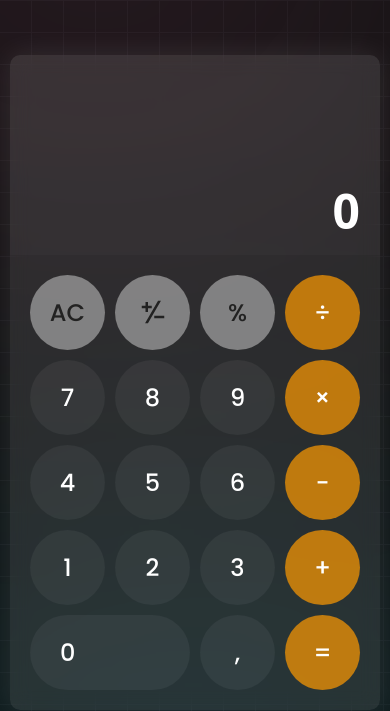
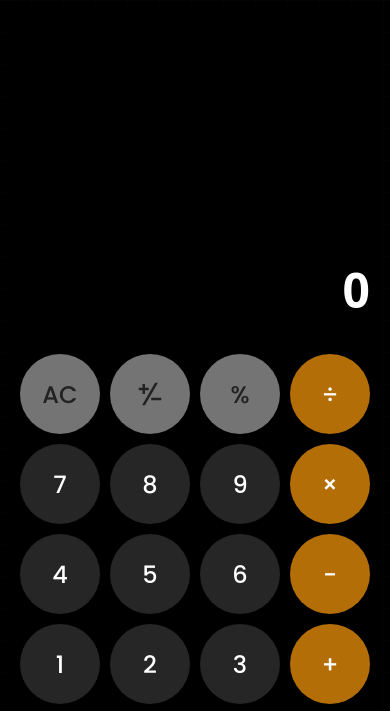
Before and after one commit to rzanrzal/IOS-Calculator-in-JS, a plain HTML site: page index.html in a window 390 px wide. Shown: the top 711 px of the page. Drawn offline with Linux system fonts and the light colour scheme.

Commit message:
Update styles and media queries in style.css

```diff
--- a/style.css
+++ b/style.css
@@ -2,6 +2,7 @@
 * {
   box-sizing: border-box;
   font-family: system-ui;
+  transition: 0.25s ease;
 }
 
 html {
@@ -97,7 +98,7 @@ body {
 .btn {
   width: 100%;
   aspect-ratio: 1/1;
-  background-color: rgba(255, 255, 255, 0.05);
+  background-color: rgba(255, 255, 255, 0.15);
   border: none;
   outline: none;
   color: #fff;
@@ -118,7 +119,7 @@ body {
 }
 
 .btn--orange {
-  background-color: rgba(255, 154, 0, 0.7);
+  background-color: hsla(36, 100%, 52%, 0.7);
 }
 
 .btn--orange:active {
@@ -202,9 +203,30 @@ footer a:hover .footer-link {
   }
 }
 
-@media screen and (width > 400px) {
-  html {
-    font-size: 14px;
+@media screen and (width <= 430px) {
+  body {
+    padding: 0;
+    padding-bottom: 80px;
+
+    background-color: #000;
+  }
+  .calculator {
+    display: flex;
+    flex-direction: column;
+    justify-content: flex-end;
+    border-radius: 0;
+    min-height: 100dvh;
+    max-height: 760px;
+    box-shadow: none;
+    background-color: transparent;
+    padding-bottom: 30px;
+  }
+  .background {
+    display: none;
+  }
+  .calculator__result {
+    min-height: auto;
+    background-color: transparent;
   }
 }
 
@@ -212,7 +234,13 @@ footer a:hover .footer-link {
   html {
     font-size: 14px;
   }
+}
+
+@media screen and (width > 430px) {
+  html {
+    font-size: 14px;
+  }
   .calculator {
-    max-width: 400px;
+    max-width: 430px;
   }
 }
```
